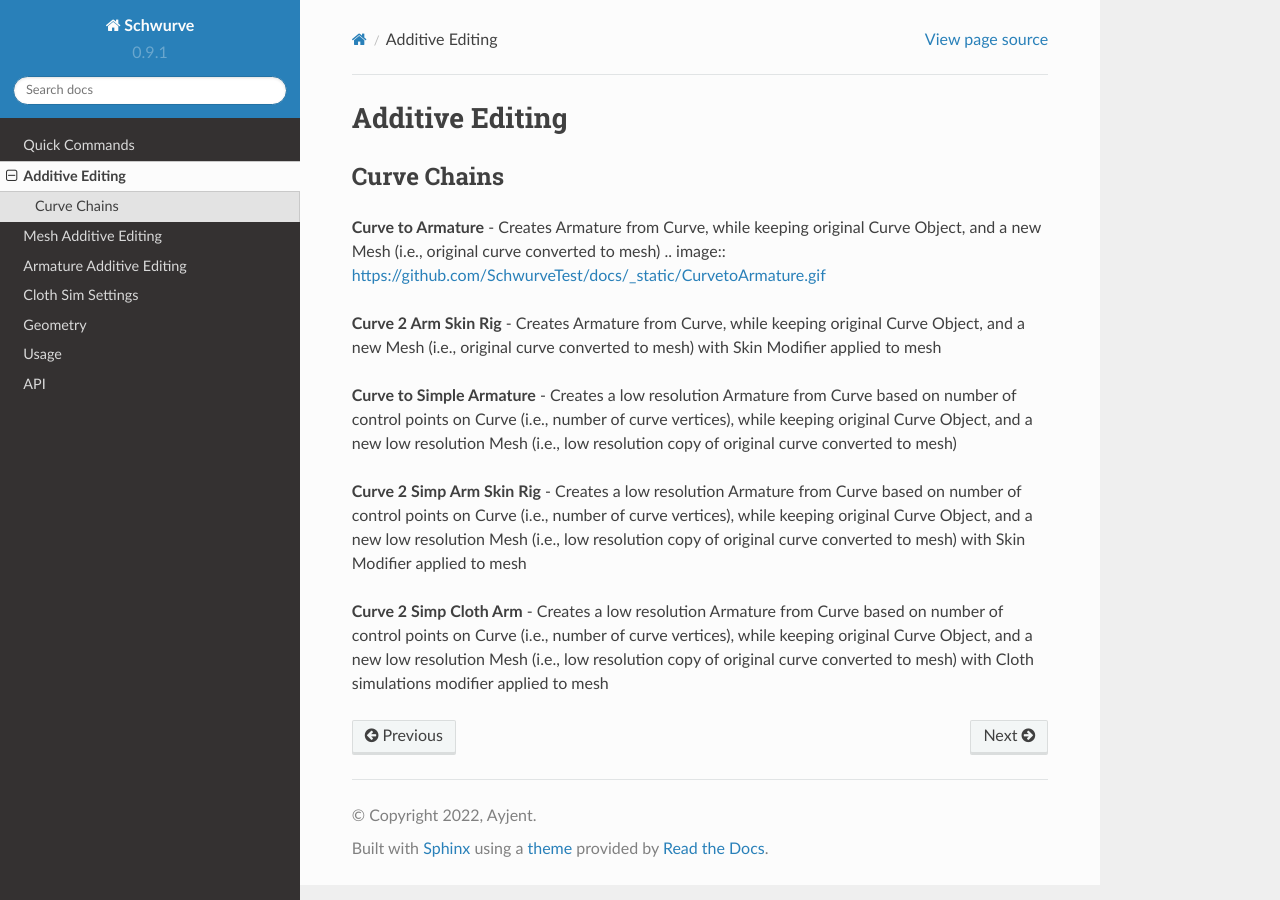
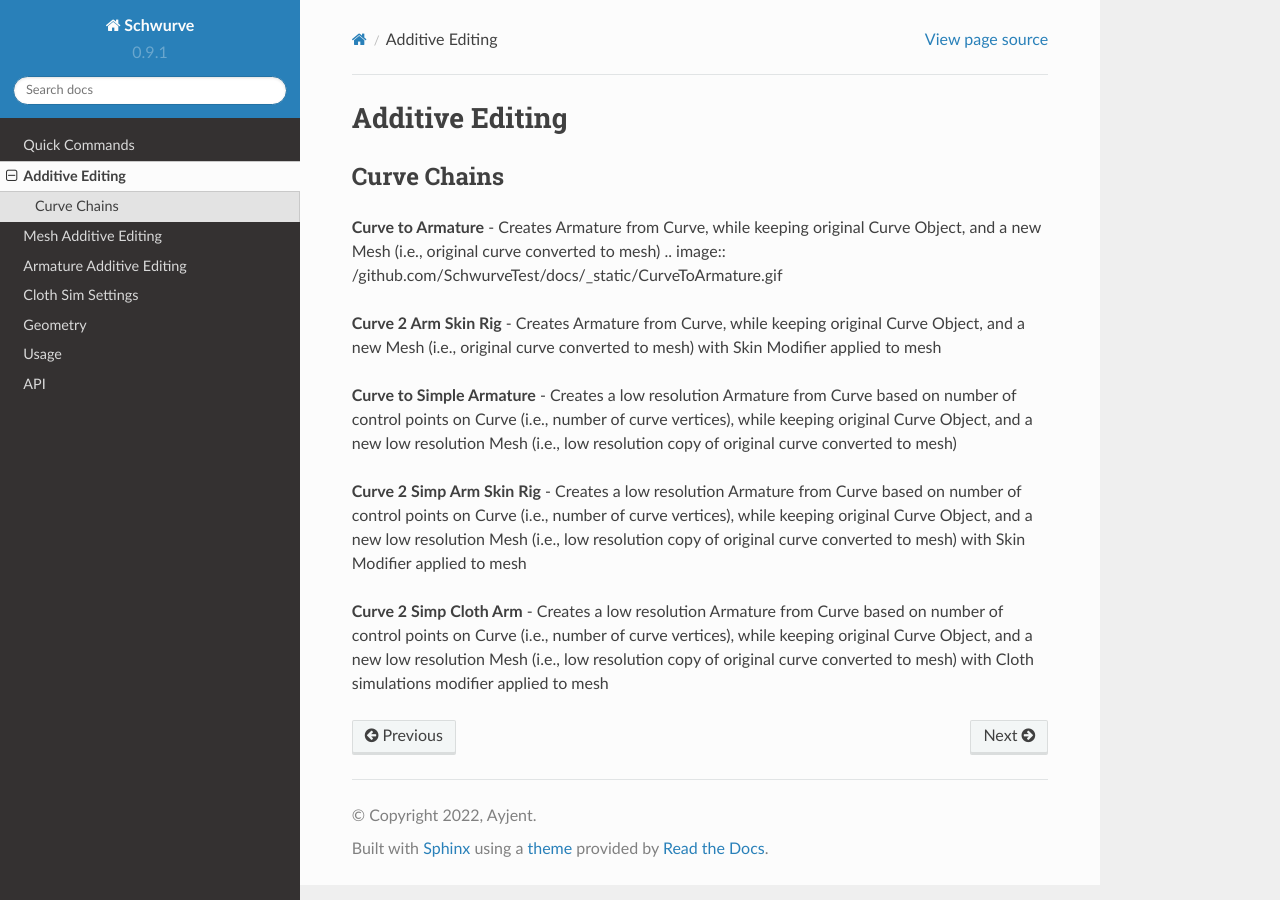
Before and after one commit to Ayjent/SchwurveTest, a Sphinx documentation site: the page built from docs/source/additive_editing.rst, in a window 1280 px wide. Built offline with Sphinx 7.4.7 and the Read the Docs theme 2.0.0, drawn with Linux system fonts in a browser that asks for light colours; some of the changed lines change nothing that is shown.

Commit message:
Update additive_editing.rst

```diff
--- a/docs/source/additive_editing.rst
+++ b/docs/source/additive_editing.rst
@@ -5,7 +5,7 @@ Curve Chains
 ============
 
 **Curve to Armature** - Creates Armature from Curve, while keeping original Curve Object, and a new Mesh (i.e., original curve converted to mesh)
-.. image:: https://github.com/SchwurveTest/docs/_static/CurvetoArmature.gif
+.. image:: /github.com/SchwurveTest/docs/_static/CurveToArmature.gif
 
 **Curve 2 Arm Skin Rig** - Creates Armature from Curve, while keeping original Curve Object, and a new Mesh (i.e., original curve converted to mesh) with
 Skin Modifier applied to mesh
```
